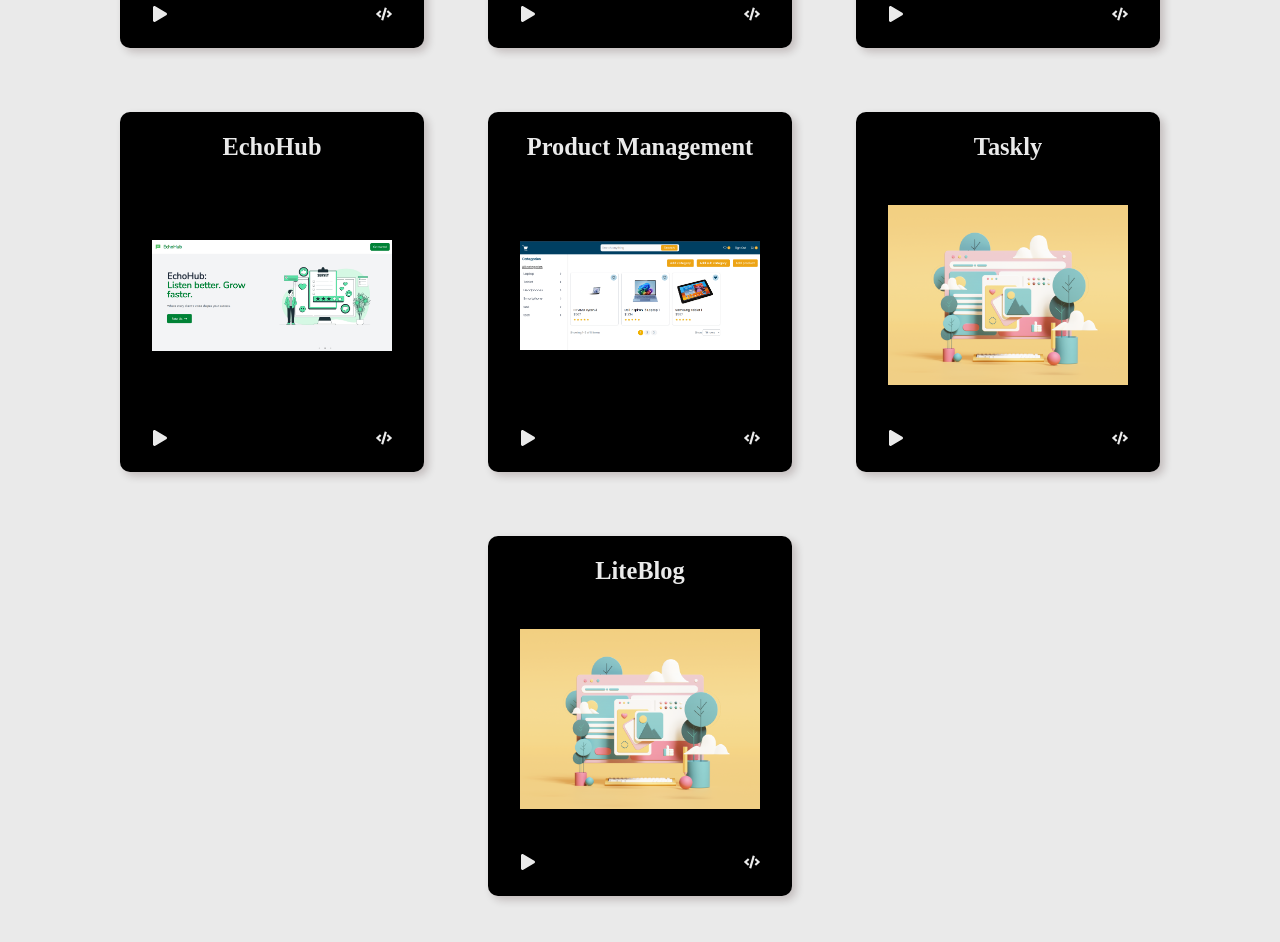
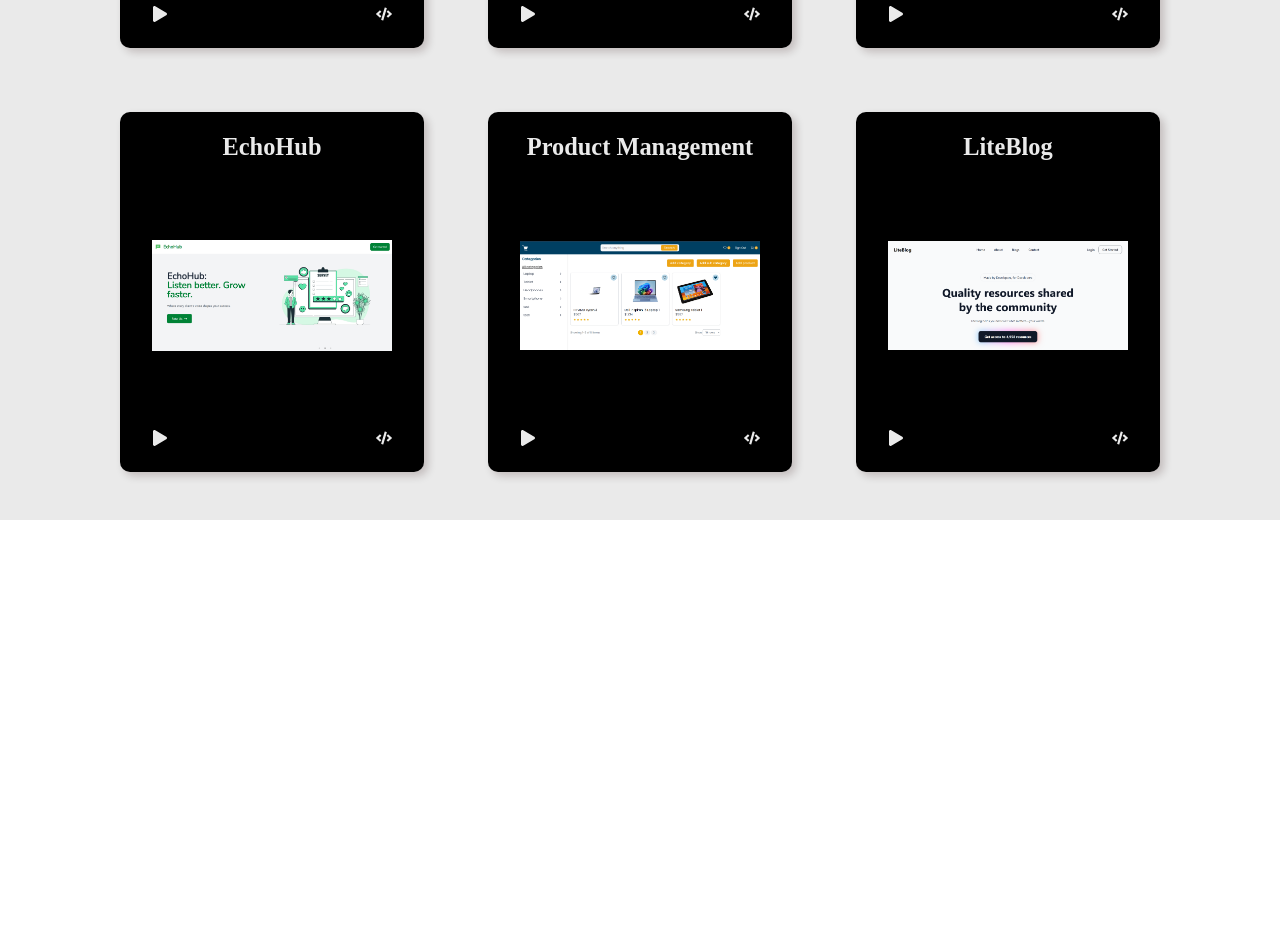
Before and after one commit to sahathiya/Portfolio, a React (Vite) app: page /projects in a window 1280 px wide. Shown: the part 720-1662 px from the top of the page. After the commit the page ends 1240 px from the top, so only its background shows below. Built offline with nearby package versions, Linux system fonts and the light colour scheme; a web font is replaced by a local one.

Commit message:
added project data

```diff
--- a/src/data/projectsData.js
+++ b/src/data/projectsData.js
@@ -1,16 +1,17 @@
-import one from '../assets/svg/projects/one.svg'
-import two from '../assets/svg/projects/two.svg'
-import three from '../assets/svg/projects/three.svg'
-import four from '../assets/svg/projects/four.svg'
-import five from '../assets/svg/projects/five.svg'
-import six from '../assets/svg/projects/six.svg'
-import seven from '../assets/svg/projects/seven.svg'
-import eight from '../assets/svg/projects/eight.svg'
+// import one from '../assets/svg/projects/one.svg'
+// import two from '../assets/svg/projects/two.svg'
+// import three from '../assets/svg/projects/three.svg'
+// import four from '../assets/svg/projects/four.svg'
+// import five from '../assets/svg/projects/five.svg'
+// import six from '../assets/svg/projects/six.svg'
+// import seven from '../assets/svg/projects/seven.svg'
+// import eight from '../assets/svg/projects/eight.svg'
 import ifoot from '../assets/png/iFoot.png'
 import booking from '../assets/png/booking.png'
 import findly from '../assets/png/findly.png'
 import echohub from '../assets/png/EchoHub.png'
 import product from '../assets/png/product.png'
+import blog from '../assets/png/blog.png'
 export const projectsData = [
     {
         id: 1,
@@ -58,24 +59,24 @@
         image: product
     },
 
+    // {
+    //     id: 6,
+    //     projectName: 'Taskly',
+    //     projectDesc: 'Stay organized and boost productivity with Taskly – the simplest way to plan, assign, and track your day-to-day tasks.',
+    //     tags: ['React', 'Node','MySQL'],
+    //     code: 'https://github.com/sahathiya/Taskly',
+    //     demo: 'https://taskly-sahathiyas-projects.vercel.app/',
+    //     image: ''
+    // },
+
     {
         id: 6,
-        projectName: 'Taskly',
-        projectDesc: 'Stay organized and boost productivity with Taskly – the simplest way to plan, assign, and track your day-to-day tasks.',
-        tags: ['React', 'Node','MySQL'],
-        code: 'https://github.com/sahathiya/Taskly',
-        demo: 'https://taskly-sahathiyas-projects.vercel.app/',
-        image: ''
-    },
-
-    {
-        id: 7,
         projectName: 'LiteBlog',
         projectDesc: 'Stay organized and boost productivity with Taskly – the simplest way to plan, assign, and track your day-to-day tasks.',
         tags: ['Next.js','MongoDB'],
         code: 'https://github.com/sahathiya/LiteBlog',
-        demo: '',
-        image: ''
+        demo: 'https://lite-blog-nine.vercel.app/',
+        image: blog
     },
 
 ]
```
Also changed, not shown: src/assets/png/blog.png (added).
